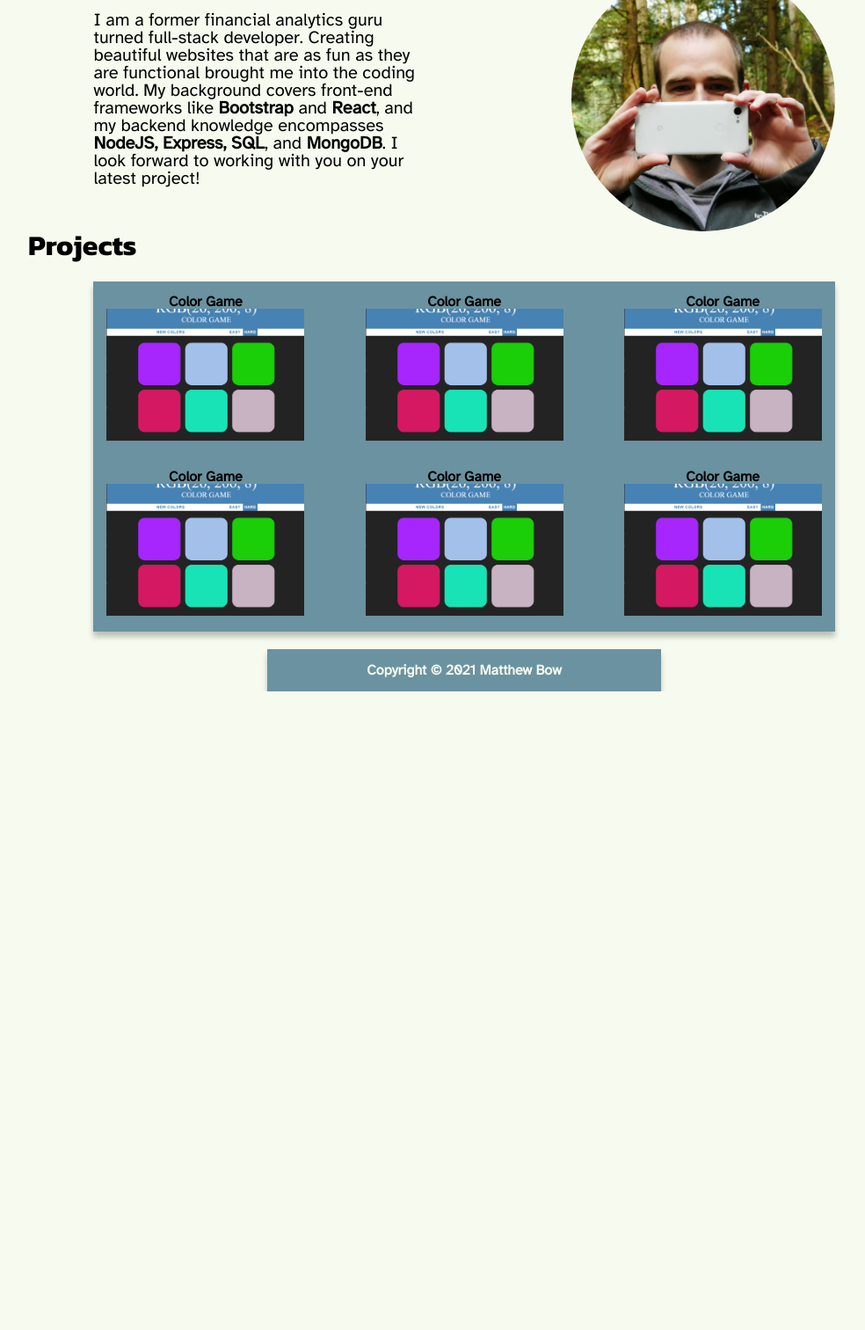
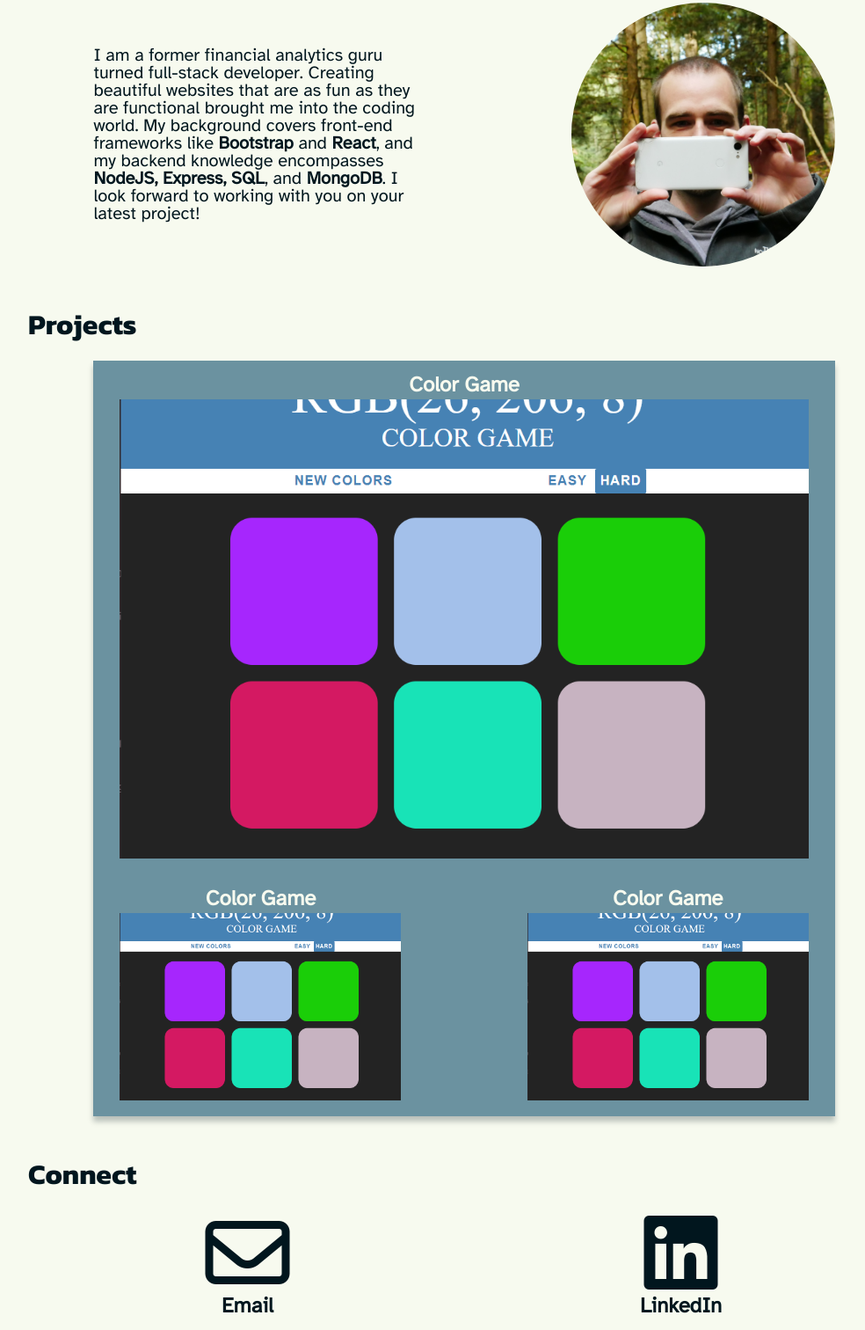
Before and after one commit to mdbow22/Portfolio, a plain HTML site: page index.html in a window 1280 px wide. Shown: the part 268-1780 px from the top of the page at 88% size, without its empty margins (112-1096 px from the left). Before the commit the page ends 1054 px from the top, so only its background shows below. Drawn offline with Linux system fonts and the light colour scheme.

Commit message:
reformatted projects section and added in connect section

```diff
--- a/assets/style.css
+++ b/assets/style.css
@@ -8,6 +8,7 @@
 
 * {
     font-family: "Atkinson Hyperlegible", sans-serif;
+    color: var(--richBlack);
 }
 
 body {
@@ -26,7 +27,7 @@ header h1 {
     font-size: 2.75em;
     text-align: center;
     padding-top: 40px;
-    padding: 40px 5px 10px 5px;
+    padding: 40px 5px 0px 5px;
     background-color: var(--steelTeal);
     box-shadow: 0px 6px 6px rgba(1, 22, 30, 0.25);
 }
@@ -61,6 +62,10 @@ h2 {
     font-family: 'Kanit', sans-serif;
 }
 
+section {
+    padding-top: 50px;
+}
+
 #about {
     visibility: hidden;
 }
@@ -71,6 +76,11 @@ h2 {
     align-items: center;
     width: 85%;
     margin: 0 auto;
+}
+
+.article h3 {
+    font-size: 1.5em;
+    font-weight: bold;
 }
 
 .profileImg {
@@ -93,27 +103,47 @@ article p {
     flex-wrap: wrap;
     background-color: var(--steelTeal);
     box-shadow: 0px 6px 6px rgba(1, 22, 30, 0.25);
+    padding: 0 15px;
+}
+
+.firstProj {
+    width: 100%;
+    text-align: center;
+    padding: 15px;
 }
 
 .projItem {
-    flex: 0 0;
     padding: 15px;
+    flex-basis: 350px;
 }
 
-.projItem h3 {
+.projSection h3 {
+    text-align: center;
+    padding-bottom: 5px;
+    color: var(--offWhite);
+}
+
+.projSection img {
+    width: 100%;
+    aspect-ratio: 3 / 2;
+}
+
+.connectBox {
+    display: flex;
+    flex-direction: column-reverse;
+    flex-basis: 350px;
     text-align: center;
 }
 
-.projItem img {
-    width: 225px;
-    height: 150px;
+.fa {
+    font-size: 6em;
 }
 
 footer {
     display: flex;
     justify-content: center;
     align-items: center;
-    margin-top: 20px;
+    margin-top: 50px;
     width: 100%;
 }
 
@@ -160,4 +190,7 @@ footer h3 {
     .article p {
         padding: 20px;
     }
+    .firstProj {
+        flex-basis: 350px;
+    }
 }
--- a/index.html
+++ b/index.html
@@ -3,6 +3,7 @@
 
 <head>
     <title>Matthew Bow</title>
+    <script src="https://use.fontawesome.com/b68361347c.js"></script>
     <link rel="stylesheet" href="./assets/reset.css" />
     <link rel="stylesheet" href="./assets/style.css" />
 </head>
@@ -37,19 +38,7 @@
         <section class="projSection">
             <h2 id="projects">Projects</h2>
             <article class="article">
-                <div class="projItem">
-                    <h3>Color Game</h3>
-                    <img src="./assets/images/colorGameScrnShot.PNG" alt="screenshot of the color game" />
-                </div>
-                <div class="projItem">
-                    <h3>Color Game</h3>
-                    <img src="./assets/images/colorGameScrnShot.PNG" alt="screenshot of the color game" />
-                </div>
-                <div class="projItem">
-                    <h3>Color Game</h3>
-                    <img src="./assets/images/colorGameScrnShot.PNG" alt="screenshot of the color game" />
-                </div>
-                <div class="projItem">
+                <div class="firstProj">
                     <h3>Color Game</h3>
                     <img src="./assets/images/colorGameScrnShot.PNG" alt="screenshot of the color game" />
                 </div>
@@ -63,6 +52,19 @@
                 </div>
             </article>
         </section>
+        <section>
+            <h2 id="connect">Connect</h2>
+            <article class="article">
+                <div class="connectBox">
+                    <h3>Email</h3>
+                    <span><a href="mailto:mdbow22@gmail.com"><i class="fa fa-envelope-o" aria-hidden="true"></i></a></span>
+                </div>
+                <div class="connectBox">
+                    <h3>LinkedIn</h3>
+                    <span><a href="https://www.linkedin.com/in/matthew-bow-5525895a/" target="_blank"><i class="fa fa-linkedin-square" aria-hidden="true"></i></a></span>
+                </div>
+            </article>
+        </section>
     </main>
     <footer>
         <h3>Copyright &copy; 2021 Matthew Bow</h3>
```
